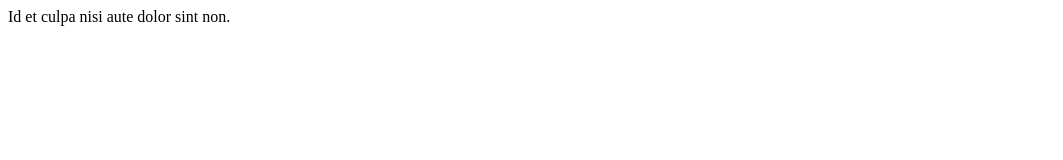
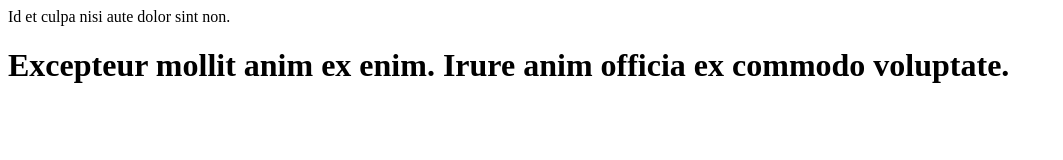
Before and after one commit to ShadyElmasry4444/PHP_72, a plain HTML site: page index.html in a window 1280 px wide. Shown: the whole page, without its empty margins (0-1063 px from the left). Drawn offline with Linux system fonts and the light colour scheme.

Commit message:
Css file + new line

```diff
--- a/index.html
+++ b/index.html
@@ -7,5 +7,8 @@
   </head>
   <body>
     <p>Id et culpa nisi aute dolor sint non.</p>
+    <h1>
+      Excepteur mollit anim ex enim. Irure anim officia ex commodo voluptate.
+    </h1>
   </body>
 </html>
```
Also changed, not shown: index.css (added).
